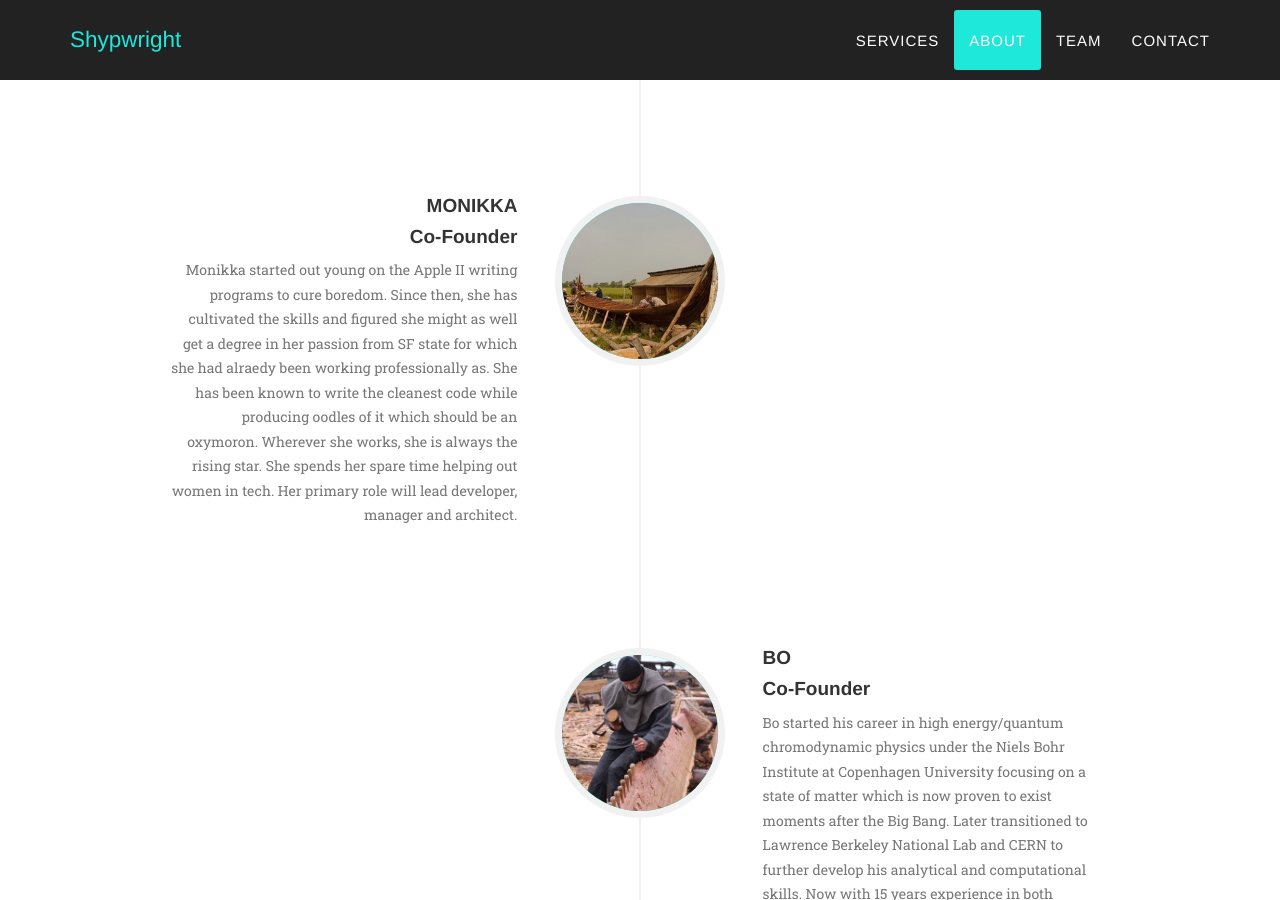
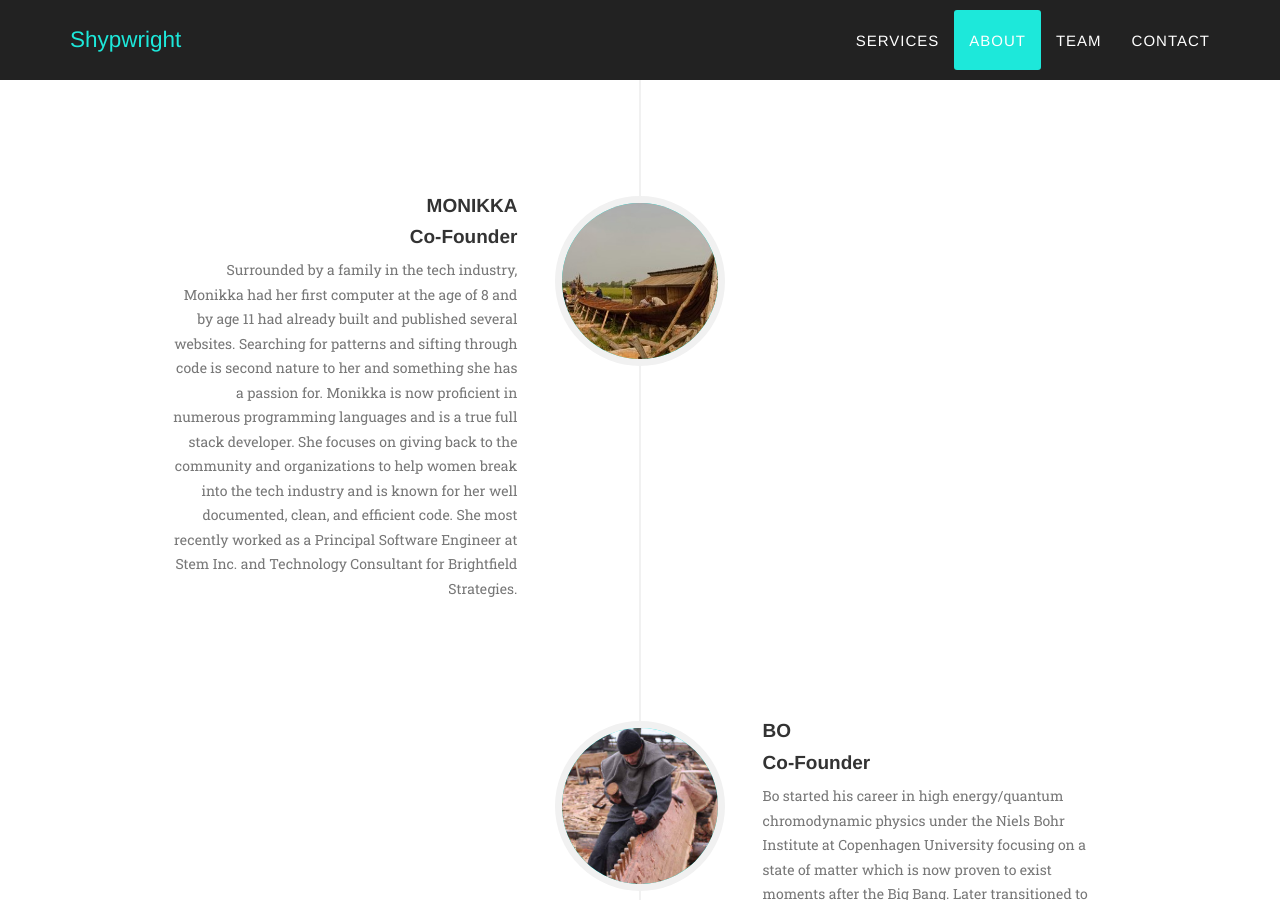
Before and after one commit to shypwrights/shypwright.github.io, a Jekyll site: the page built from index.html, in a window 1280 px wide and 900 px high, scrolled down 3153 px. Built offline with Jekyll 4.4.1, drawn with Linux system fonts in a browser that asks for light colours; some web fonts are replaced.

Commit message:
change kiki bio

```diff
--- a/_includes/about.html
+++ b/_includes/about.html
@@ -48,7 +48,7 @@
                                     <h4 class="subheading">Co-Founder</h4>
                                 </div>
                                 <div class="timeline-body">
-                                    <p class="text-muted">Monikka started out young on the Apple II writing programs to cure boredom. Since then, she has cultivated the skills and figured she might as well get a degree in her passion from SF state for which she had alraedy been working professionally as. She has been known to write the cleanest code while producing oodles of it which should be an oxymoron. Wherever she works, she is always the rising star. She spends her spare time helping out women in tech. Her primary role will lead developer, manager and architect.
+                                    <p class="text-muted">Surrounded by a family in the tech industry, Monikka had her first computer at the age of 8 and by age 11 had already built and published several websites. Searching for patterns and sifting through code is second nature to her and something she has a passion for. Monikka is now proficient in numerous programming languages and is a true full stack developer. She focuses on giving back to the community and organizations to help women break into the tech industry and is known for her well documented, clean, and efficient code. She most recently worked as a Principal Software Engineer at Stem Inc. and Technology Consultant for Brightfield Strategies.
                                     </p>
                                 </div>
                             </div>
```
